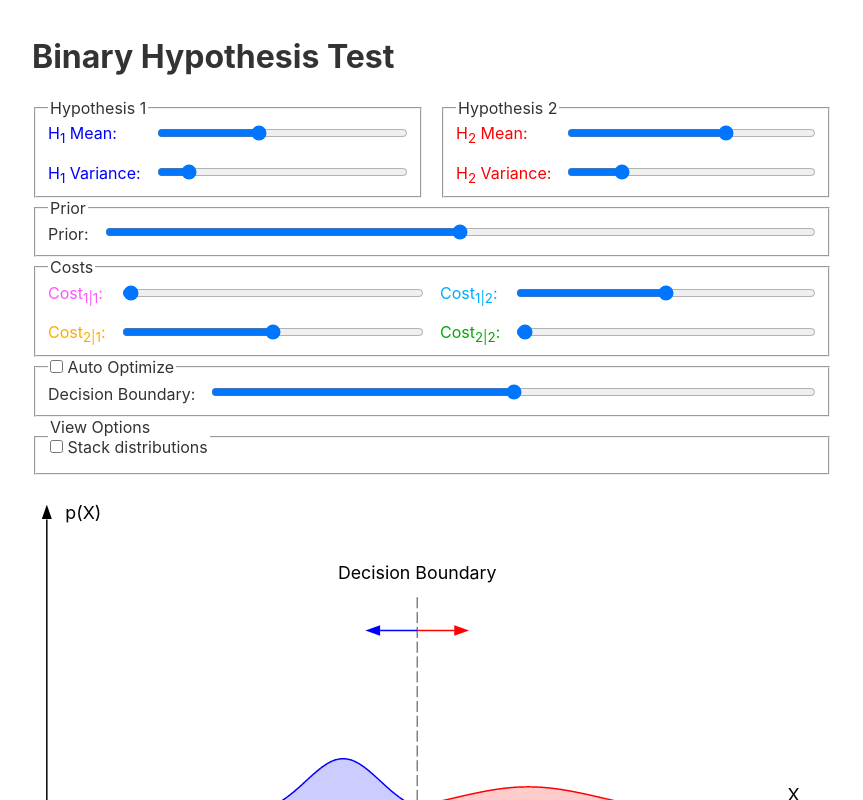
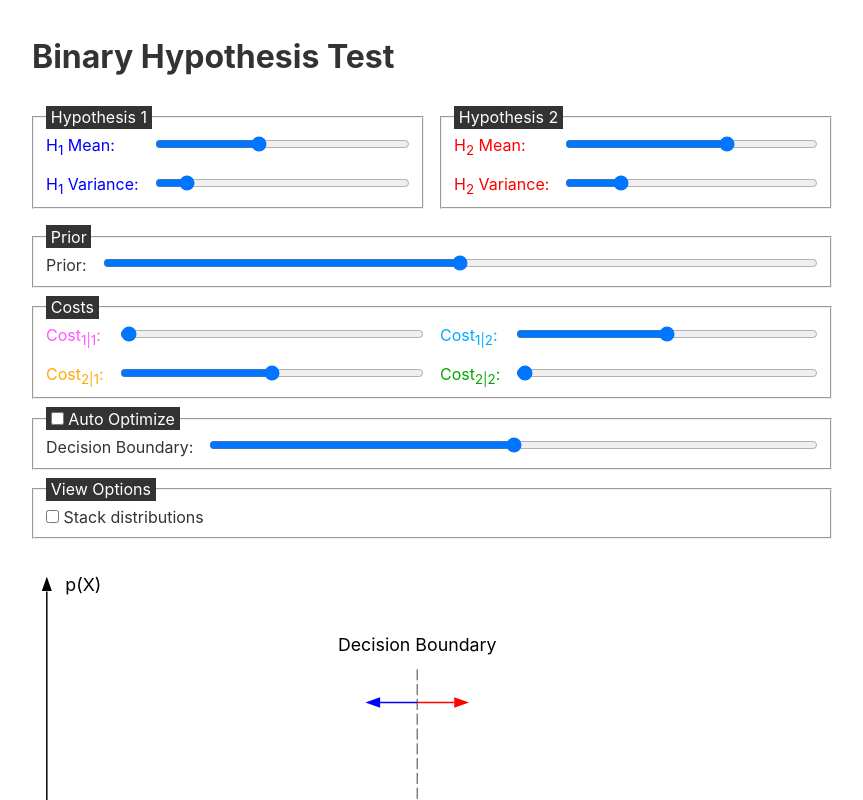
Before and after one commit to laszlokorte/hypothesis-test, a Svelte app: page / in a window 1280 px wide. Shown: the top 800 px of the page, without its empty margins (208-1071 px from the left). Built offline with nearby package versions, Linux system fonts and the light colour scheme.

Commit message:
fix markup and readme

```diff
--- a/public/index.html
+++ b/public/index.html
@@ -17,5 +17,9 @@
 	<div style="max-width: 50em; margin: auto; padding-bottom: 4em;" id="root">
 
 	</div>
+
+	<figure style="margin: 0em auto 4em; text-align: center;">
+		<a href="https://xkcd.com/2569/" title=""><img src="https://imgs.xkcd.com/comics/hypothesis_generation.png" alt="Frazzled scientists are requesting that everyone please stop generating hypotheses for a little bit while they work through the backlog."></a>
+	</figure>
 </body>
 </html>
--- a/src/App.svelte
+++ b/src/App.svelte
@@ -137,6 +137,16 @@
 	label {
 		white-space: nowrap;
 	}
+
+	fieldset {
+		margin: 0.5em 0;
+	}
+
+	legend {
+		background-color: #333;
+		color: #fff;
+		padding: 0.1em 0.3em;
+	}
 </style>
 
 <h1>
@@ -214,6 +224,7 @@
 <fieldset>
 	<legend>
 			View Options
+		</legend>
 	<label><input id="stacked" bind:checked={stacked} type="checkbox" /> Stack distributions</label>
 </fieldset>
 
```
Also changed, not shown: 1 other file (tests, documents, lock files or other folders).
